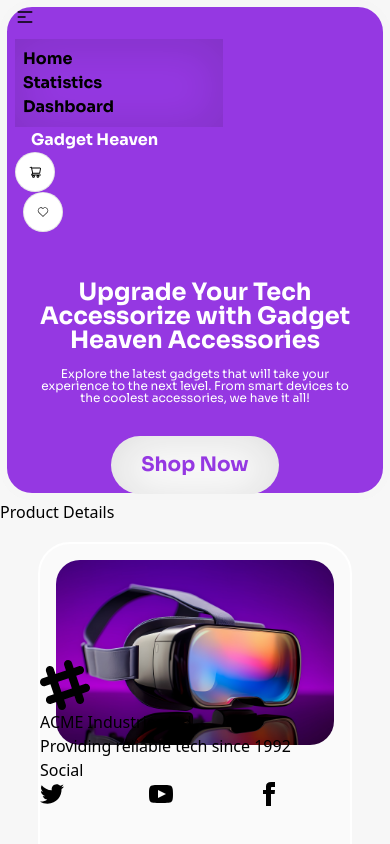
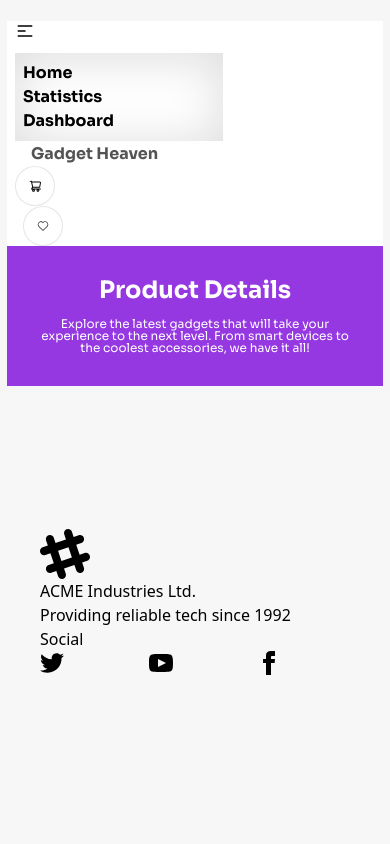
Before and after one commit to siam41sarker/gadget, a React (Vite) app: page /details in a window 390 px wide. Shown: the top 844 px of the page. Built offline with nearby package versions, Linux system fonts and the light colour scheme.

Commit message:
another commit

```diff
--- /dev/null
+++ b/src/Components/Banner/Banner.jsx
@@ -0,0 +1,24 @@
+const Banner = ({bannerImage,title,desc}) => {
+    return (
+        <div>
+             <div className="mx-auto px-0 md:px-[150px]">
+                <div className="flex flex-col justify-center py-8">
+                    <p className="text-center text-2xl leading-none md:leading-[56px] lg:leading-[56px] md:text-4xl lg:text-4xl font-bold sora text-white px-6">{title}</p>
+                    <p className="mt-4 md:mt-0 text-center text-[12px] leading-3 md:leading-[26px] lg:leading-[26px] md:text-base lg:text-base font-normal sora text-white px-6">{desc}</p>
+                    {
+                        bannerImage && <button className="mt-8 w-[168px] mx-auto shadow py-[15px] px-[30px] text-[rgb(149,56,226)] sora text-xl font-bold bg-white rounded-[32px] text-center">Shop Now</button>
+                    }
+                </div>
+            </div>
+            {
+                bannerImage && <div className="mt-12 w-10/12 h-[350px] md:w-[810px] md:h-auto mx-auto border-2 border-solid border-white rounded-[32px] bg-[rgba(255,255,255,0.3)]">
+                    <div className="p-4 md:p-6">
+                        <img className="rounded-3xl w-full h-full object-cover" src={bannerImage} alt="banner" />
+                    </div>
+            </div>
+            }
+        </div>
+    );
+}
+
+export default Banner;
--- a/src/Components/Header/Header.jsx
+++ b/src/Components/Header/Header.jsx
@@ -1,65 +1,27 @@
-import { AiOutlineShoppingCart } from "react-icons/ai";
-import { CiHeart } from "react-icons/ci";
 import bannerImage from '../../assets/banner.jpg'
+import Banner from "../Banner/Banner";
+import { useLocation } from "react-router";
+import NavBar from '../NavBar/NavBar';
+import { useEffect, useState } from 'react';
 const Header = () => {
+    const {pathname} = useLocation();
+    const [isTransparent,setIsTransparent] = useState('yes')  ;
+    useEffect(()=>
+            {
+                if(pathname === '/')
+                    {
+                        setIsTransparent('yes');
+                    }
+                else
+                    {
+                        setIsTransparent('no');
+                    }
+            },[pathname])
+    console.log(pathname);
     return (
-        <header className="max-w-7xl h-[500px] md:h-[600px] md:mx-auto lg:mx-auto  bg-[rgb(149,56,226)] rounded-[32px] border-[7px] border-solid border-[rgb(246,246,246)]">
-            <div className="navbar bg-transparent px-2 md:px-20 lg:px-20 ">
-                <div className="navbar-start">
-                    <div className="dropdown">
-                        <div tabIndex={0} role="button" className="btn btn-ghost lg:hidden">
-                            <svg
-                                xmlns="http://www.w3.org/2000/svg"
-                                className="h-5 w-5"
-                                fill="none"
-                                viewBox="0 0 24 24"
-                                stroke="currentColor">
-                                <path
-                                    strokeLinecap="round"
-                                    strokeLinejoin="round"
-                                    strokeWidth="2"
-                                    d="M4 6h16M4 12h8m-8 6h16" />
-                            </svg>
-                        </div>
-                        <ul
-                            tabIndex={0}
-                            className="menu menu-sm dropdown-content bg-base-100 rounded-box z-[1] mt-3 w-52 p-2 shadow">
-                            <li className="font-bold sora text-black"><a>Home</a></li>
-                            <li className="font-bold sora text-black">
-                                <a>Statistics</a>
-                            </li>
-                            <li className="font-bold sora text-black"><a>Dashboard</a></li>
-                        </ul>
-                    </div>
-                    <a className="btn btn-ghost text-base md:text-xl lg:text-xl font-bold sora text-white ml-4 md:ml-0 lg:ml-0">Gadget Heaven</a>
-
-                </div>
-                <div className="navbar-center hidden lg:flex">
-                    <ul className="menu menu-horizontal px-1">
-                        <li className="font-bold sora text-white"><a>Home</a></li>
-                        <li className="font-bold sora text-white">
-                            <a>Statistics</a>
-                        </li>
-                        <li className="font-bold sora text-white"><a>Dashboard</a></li>
-                    </ul>
-                </div>
-                <div className="navbar-end">
-                    <AiOutlineShoppingCart className="bg-white rounded-full  border border-solid border-[rgba(11,11,11,0.1)] w-10 h-10 p-3" />
-                    <CiHeart className="ml-2 md:ml-4 bg-white rounded-full  border border-solid border-[rgba(11,11,11,0.1)] w-10 h-10 p-3" />
-                </div>
-            </div>
-            <div className="mt-12 mx-auto px-0  md:px-[150px]">
-                <div className="flex flex-col justify-center">
-                    <p className="text-center text-2xl leading-none md:leading-[56px] lg:leading-[56px] md:text-4xl lg:text-4xl font-bold sora text-white px-6">Upgrade Your Tech Accessorize with Gadget Heaven Accessories</p>
-                    <p className="mt-4 md:mt-0 text-center text-[12px] leading-3 md:leading-[26px] lg:leading-[26px] md:text-base lg:text-base font-normal sora text-white px-6">Explore the latest gadgets that will take your experience to the next level. From smart devices to the coolest accessories, we have it all!</p>
-                    <button className="mt-8 w-[168px] mx-auto shadow py-[15px] px-[30px] text-[rgb(149,56,226)] sora text-xl font-bold bg-white rounded-[32px] text-center">Shop Now</button>
-                </div>
-            </div>
-            <div className="mt-12 w-10/12 h-[350px] md:w-[810px] md:h-auto mx-auto border-2 border-solid border-white rounded-[32px] bg-[rgba(255,255,255,0.3)]">
-                    <div className="p-4 md:p-6">
-                        <img className="rounded-3xl w-full h-full object-cover" src={bannerImage} alt="banner" />
-                    </div>
-            </div>
+        <header className={` ${pathname === '/' && 'md:h-[600px] rounded-[32px] max-w-7xl'} bg-[rgb(149,56,226)] md:mx-auto lg:mx-auto  border-[7px] border-solid border-[rgb(246,246,246)]`}>
+           {pathname === '/' &&  <NavBar isTransparent={isTransparent}></NavBar>}
+           {pathname === '/' && <Banner title={'Upgrade Your Tech Accessorize with Gadget Heaven Accessories'} desc={'Explore the latest gadgets that will take your experience to the next level. From smart devices to the coolest accessories, we have it all!'} bannerImage = {bannerImage}></Banner>}
         </header>
     );
 }
--- /dev/null
+++ b/src/Components/NavBar/NavBar.jsx
@@ -0,0 +1,54 @@
+import { AiOutlineShoppingCart } from "react-icons/ai";
+import { CiHeart } from "react-icons/ci";
+const NavBar = ({isTransparent}) => {
+    return (
+        <div>
+             <div className={`navbar ${isTransparent === 'yes' ? 'bg-transparent' : 'bg-white'} px-2 md:px-20 lg:px-20`}>
+                <div className="navbar-start">
+                    <div className="dropdown">
+                        <div tabIndex={0} role="button" className="btn btn-ghost lg:hidden">
+                            <svg
+                                xmlns="http://www.w3.org/2000/svg"
+                                className="h-5 w-5"
+                                fill="none"
+                                viewBox="0 0 24 24"
+                                stroke="currentColor">
+                                <path
+                                    strokeLinecap="round"
+                                    strokeLinejoin="round"
+                                    strokeWidth="2"
+                                    d="M4 6h16M4 12h8m-8 6h16" />
+                            </svg>
+                        </div>
+                        <ul
+                            tabIndex={0}
+                            className="menu menu-sm dropdown-content bg-base-100 rounded-box z-[1] mt-3 w-52 p-2 shadow">
+                            <li className="font-bold sora text-black"><a>Home</a></li>
+                            <li className="font-bold sora text-black">
+                                <a>Statistics</a>
+                            </li>
+                            <li className="font-bold sora text-black"><a>Dashboard</a></li>
+                        </ul>
+                    </div>
+                    <a className={`${isTransparent === 'yes' ? 'text-white' : 'text-[rgba(11,11,11,0.7)]'} btn btn-ghost text-base md:text-xl lg:text-xl font-bold sora ml-4 md:ml-0 lg:ml-0`}>Gadget Heaven</a>
+
+                </div>
+                <div className="navbar-center hidden lg:flex">
+                    <ul className="menu menu-horizontal px-1">
+                        <li className={`${isTransparent === 'yes' ? 'text-white' : 'text-[rgba(11,11,11,0.7)]'} font-bold sora`}><a>Home</a></li>
+                        <li className={`${isTransparent === 'yes' ? 'text-white' : 'text-[rgba(11,11,11,0.7)]'} font-bold sora `}>
+                            <a>Statistics</a>
+                        </li>
+                        <li className={`${isTransparent === 'yes' ? 'text-white' : 'text-[rgba(11,11,11,0.7)]'} font-bold sora `}><a>Dashboard</a></li>
+                    </ul>
+                </div>
+                <div className="navbar-end">
+                    <AiOutlineShoppingCart className="bg-white rounded-full  border border-solid border-[rgba(11,11,11,0.1)] w-10 h-10 p-3" />
+                    <CiHeart className="ml-2 md:ml-4 bg-white rounded-full  border border-solid border-[rgba(11,11,11,0.1)] w-10 h-10 p-3" />
+                </div>
+            </div>
+        </div>
+    );
+}
+
+export default NavBar;
--- a/src/Components/ProductDetails/ProductDetails.jsx
+++ b/src/Components/ProductDetails/ProductDetails.jsx
@@ -1,7 +1,25 @@
+import { useLocation } from "react-router";
+import NavBar from "../NavBar/NavBar";
+import Banner from "../Banner/Banner";
+import { useEffect, useState } from "react";
 const ProductDetails = () =>{
+        const {pathname} = useLocation();
+       const [isTransparent,setIsTransparent] = useState('no')  ;
+        useEffect(()=>
+                {
+                    if(pathname === '/')
+                        {
+                            setIsTransparent('yes');
+                        }
+                    else
+                        {
+                            setIsTransparent('no');
+                        }
+                },[pathname])
     return (
-        <div>
-            <p>Product Details</p>
+        <div className={`max-w-full ${pathname === '/details' && 'md:h-[400px]'} bg-[rgb(149,56,226)] md:mx-auto lg:mx-auto  border-[7px] border-solid border-[rgb(246,246,246)]`}>
+             {pathname === '/details' &&  <NavBar isTransparent={isTransparent}></NavBar>}
+           {pathname === '/details' && <Banner title={'Product Details'} desc={'Explore the latest gadgets that will take your experience to the next level. From smart devices to the coolest accessories, we have it all!'}></Banner>}
         </div>
     );
 }
```
Also changed, not shown: public/gadget.json (+39 -0 lines), src/Components/Products/Products.jsx (+5 -7 lines).
